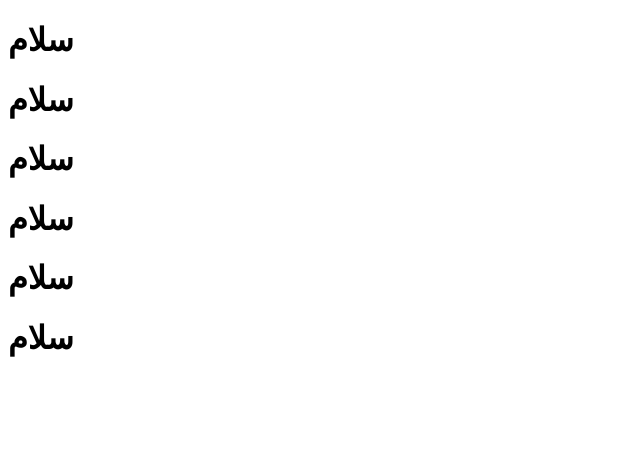
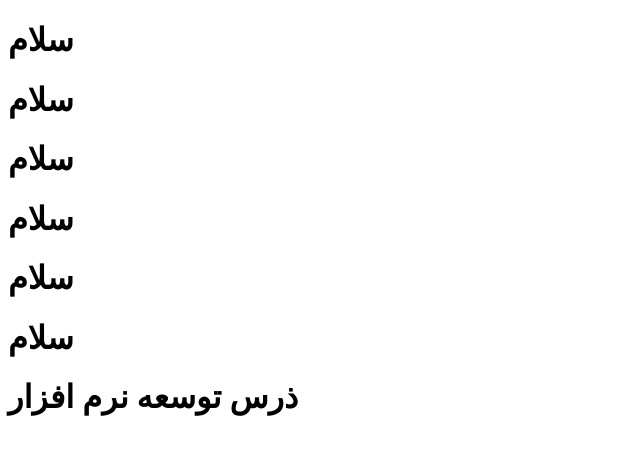
Before and after one commit to mahdi-7777/TestGit, a plain HTML site: page index.html in a window 1280 px wide. Shown: the whole page, without its empty margins (0-640 px from the left). Drawn offline with Linux system fonts and the light colour scheme.

Commit message:
Update index

```diff
--- a/index.html
+++ b/index.html
@@ -16,6 +16,7 @@
     <h1> سلام </h1>
     <h1> سلام </h1>
 
+    <h1>  ذرس توسعه نرم افزار </h1>
 
 
 </body>
```
